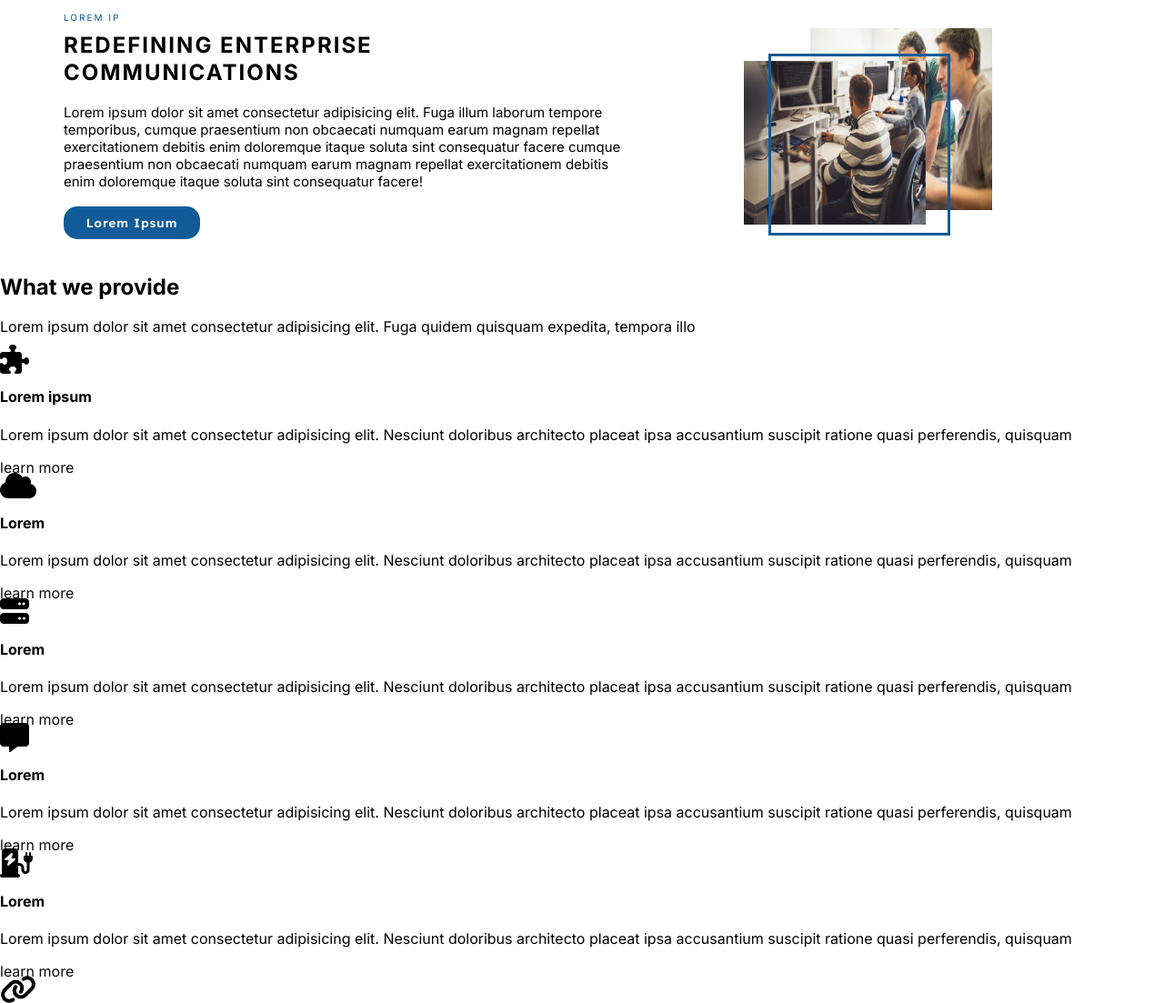
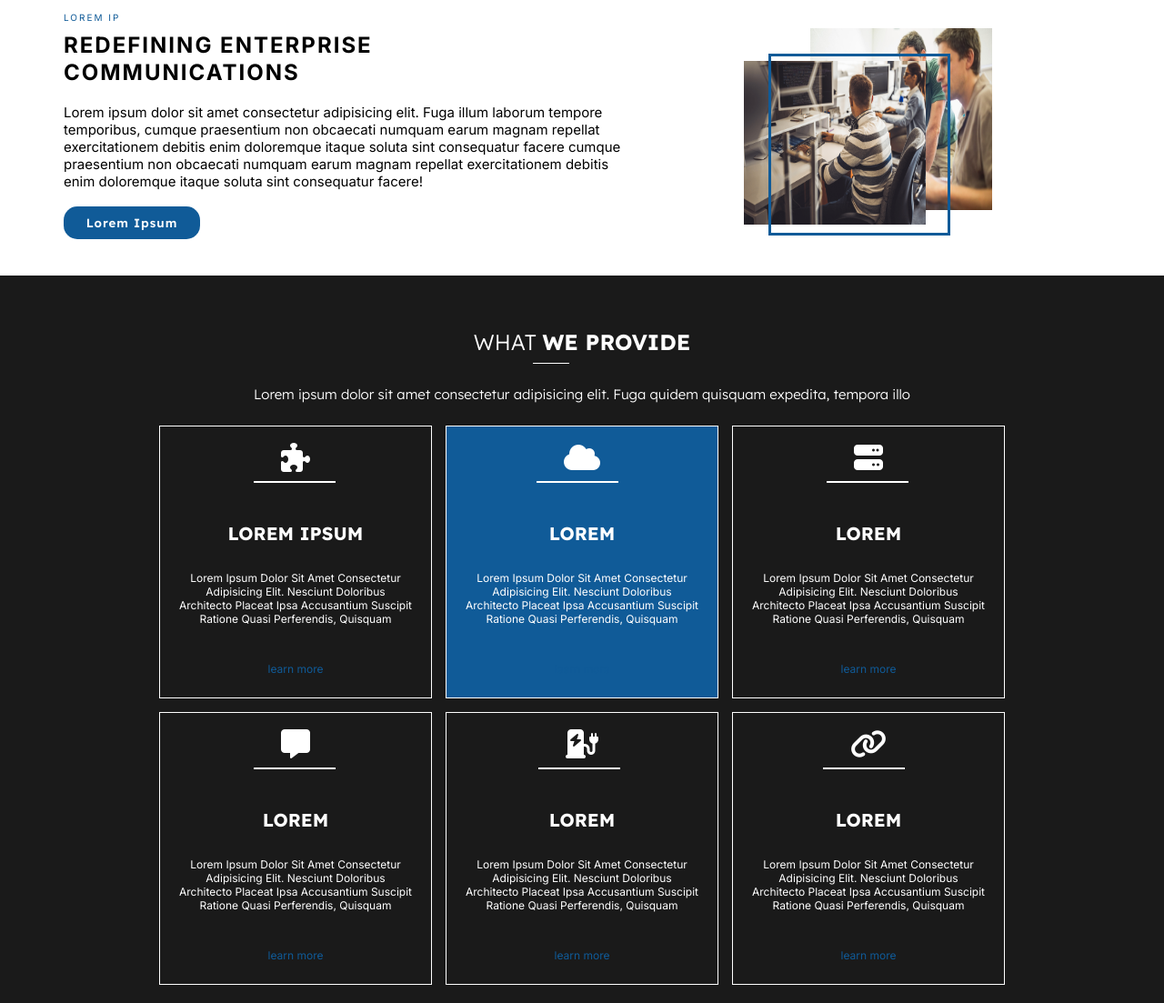
Before and after one commit to Ezmad-Ze/Internship_assignment_one, a website: page index.html in a window 1280 px wide. Shown: the part 763-1866 px from the top of the page at 91% size. Drawn offline with nearby package versions, Linux system fonts and the light colour scheme; files that its build step writes are made by us from their sources.

Commit message:
styling provider

```diff
--- a/app/scss/components/_index.scss
+++ b/app/scss/components/_index.scss
@@ -3,3 +3,4 @@
 @forward "navbar";
 @forward "hero";
 @forward "desc";
+@forward "provide";
--- /dev/null
+++ b/app/scss/components/provide.scss
@@ -0,0 +1,115 @@
+@use "../util" as *;
+
+.provide {
+  display: flex;
+  flex-direction: column;
+  justify-content: center;
+  align-items: center;
+  background-color: var(--background-black);
+  padding: 20px 70px;
+  &__top {
+    color: var(--white);
+    font-family: var(--font-laxend);
+    display: flex;
+    flex-direction: column;
+    place-items: center;
+    padding-top: rem(40);
+    &--title {
+      position: relative;
+      font-weight: 300;
+      text-transform: uppercase;
+      &::after {
+        content: "";
+        display: block;
+        position: absolute;
+        margin-top: rem(10);
+        left: rem(65);
+        width: rem(40);
+        height: rem(1);
+        background-color: var(--white);
+      }
+      &--span {
+        font-weight: 700;
+      }
+    }
+    &--desc {
+      font-weight: 300;
+      font-size: rem(15);
+      text-align: center;
+    }
+  }
+  &__card {
+    // max-width: 1200px;
+    color: var(--white);
+    display: grid;
+    grid-template-columns: repeat(1, 1fr);
+    justify-content: center;
+    gap: rem(15);
+    margin-top: rem(10);
+    @include breakpoint(medium) {
+      grid-template-columns: repeat(2, 1fr);
+    }
+    @include breakpoint(large) {
+      grid-template-columns: repeat(3, 1fr);
+    }
+    &--item {
+      display: flex;
+      flex-direction: column;
+      place-items: center;
+      //   padding: rem(20) rem(10);
+      border: 1px solid var(--white);
+      width: 300px;
+      height: 300px;
+      justify-content: space-evenly;
+      &:nth-child(2) {
+        background-color: var(--blue);
+      }
+      &--title {
+        padding-top: rem(20);
+        font-weight: 700;
+        font-size: rem(20);
+        text-transform: uppercase;
+        font-family: var(--font-laxend);
+      }
+      &--desc {
+        text-transform: capitalize;
+        text-align: center;
+        margin-top: rem(-20);
+        padding: 0 20px;
+        font-size: rem(12);
+        font-weight: 400;
+      }
+      &--a > span {
+        color: var(--blue);
+        font-size: rem(12);
+        font-weight: 400;
+      }
+    }
+  }
+}
+
+.fa-puzzle-piece,
+.fa-cloud,
+.fa-server,
+.fa-comment-alt,
+.fa-charging-station,
+.fa-link {
+  position: relative;
+  padding-top: 10px;
+  color: var(--white);
+}
+.fa-puzzle-piece::after,
+.fa-cloud::after,
+.fa-server::after,
+.fa-comment-alt::after,
+.fa-charging-station::after,
+.fa-link::after {
+  content: "";
+  display: block;
+  position: absolute;
+  margin-top: rem(25);
+  left: rem(-30);
+  width: rem(90);
+  height: rem(2);
+  background-color: var(--white);
+}
```
